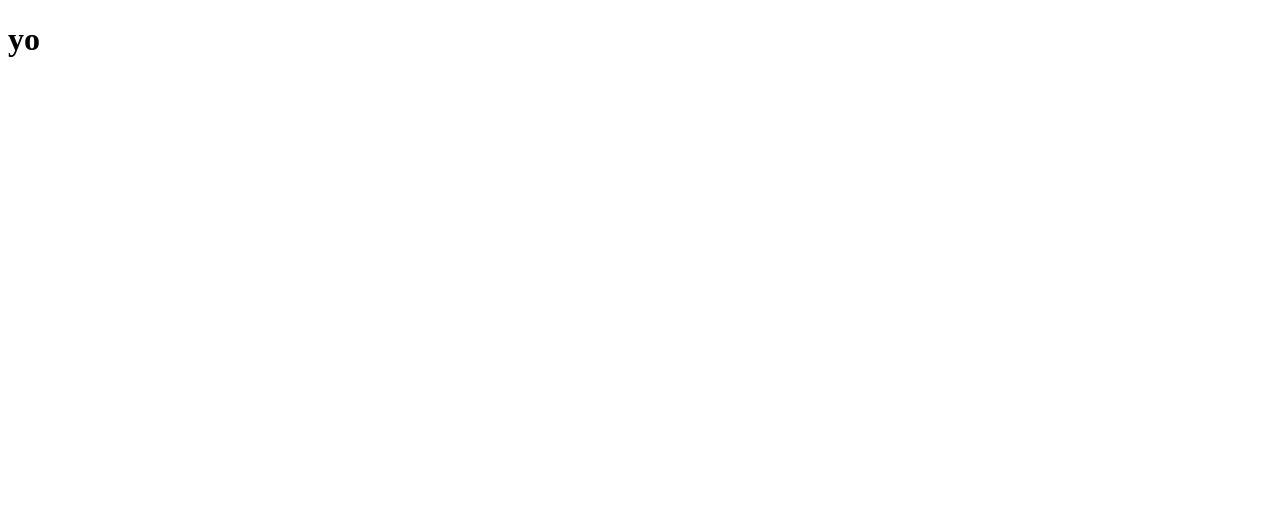
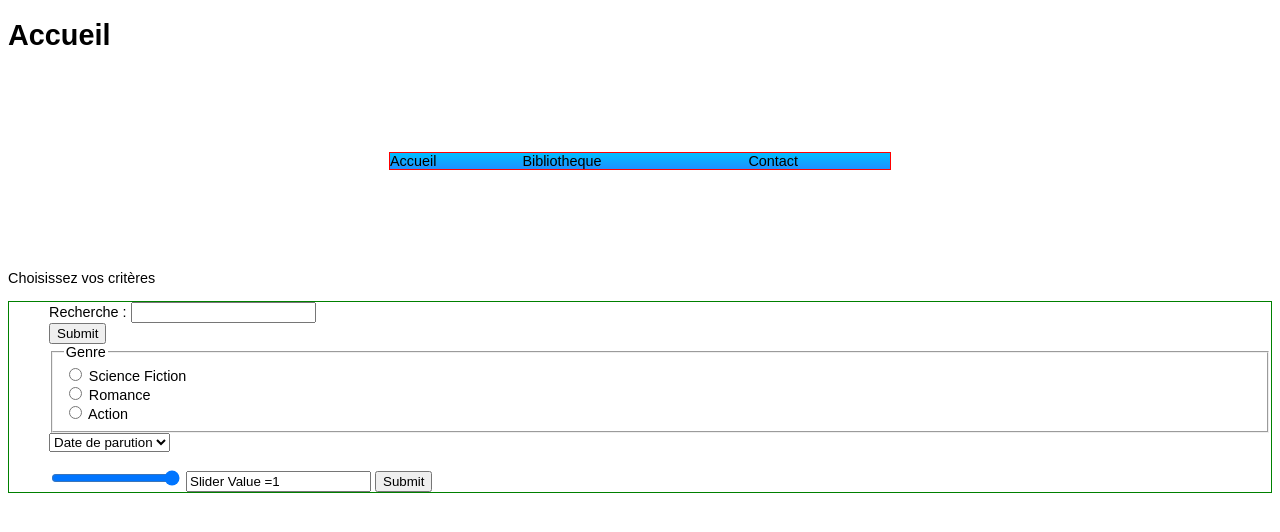
Before and after one commit to Crakenar/ProjetWebPHP, a PHP site: page /articles.view.php in a window 1280 px wide. Before the commit the part shown is almost empty. Shown: the top 532 px of the page. Run offline with PHP 8.4, Linux system fonts and the light colour scheme.

Commit message:
html+css

```diff
--- a/View/articles.view.php
+++ b/View/articles.view.php
@@ -1,13 +1,55 @@
 <!DOCTYPE html>
 <html lang="en">
 <head>
-  <meta charset="UTF-8">
-  <meta name="viewport" content="width=device-width, initial-scale=1.0">
-  <meta http-equiv="X-UA-Compatible" content="ie=edge">
-  <title>Document</title>
+    <meta charset="UTF-8">
+    <meta name="viewport" content="width=device-width, initial-scale=1.0">
+    <meta http-equiv="X-UA-Compatible" content="ie=edge">
+    <link rel="stylesheet" media ="screen" href="style.css">
+    <title>Document</title>
 </head>
 <body>
-  <h1>yo</h1>
-  <h1></h1>
+    <h1>Accueil</h1>
+    <!-- Barre de navigation-->
+    <ul>
+        <li>Accueil</li>
+        <li>Bibliotheque</li>
+        <li>Contact</li>
+    </ul>
+    <!-- Selection critères-->
+    <p>Choisissez vos critères</p>
+    <ul>
+        <form action="mapagePHP">
+            Recherche : <input type="search" name ="Ma Recherche :"> <br>
+            <input type="submit">
+        </form>
+        <fieldset>
+            <legend>Genre</legend>
+            <input type="radio" name= "choix" value ="Science fiction" id ="SF">
+            <label for="SF">Science Fiction</label>
+            <br>
+            <input type="radio" name= "choix" value ="Romance" id ="aomance">
+            <label for="Romance">Romance</label>
+            <br>
+            <input type="radio" name= "choix" value ="Action" id ="action">
+            <label for="action">Action</label>
+            <br>
+        </fieldset>
+
+        <form action="">
+            <select name="Date" id="">
+            <option value="">Date de parution</option>
+                <option value="">Apres 2000</option>
+                <option value="">Apres 2010</option>
+                <option value="">Apres 2015</option>
+            </select>
+        </form>
+    <br>
+        <form action="" method ="POST">
+            <input type="range" min ="1" max ="100" value = "100" class ="slider" id="myRangePrice">
+            <input type="text" name = "bar" id ="bar" value="Slider Value =1">
+            <input type=submit value=Submit />
+        </form>
+    </ul>
+
 </body>
 </html>
--- /dev/null
+++ b/View/style.css
@@ -0,0 +1,22 @@
+body{
+    font-family: Arial, Helvetica, sans-serif;
+    font-size: 0.9em;
+}
+
+h1+ul{
+    border: 1px solid red;
+    display: table;
+    width: 500px;
+    margin: 100px auto;
+    padding: 0px;
+    background: linear-gradient(deepskyblue,dodgerblue);
+    b
+}
+
+h1+ul>li{
+    display: table-cell;
+}
+
+h1+ul+p+ul{
+    border: 1px solid green;
+}
```
